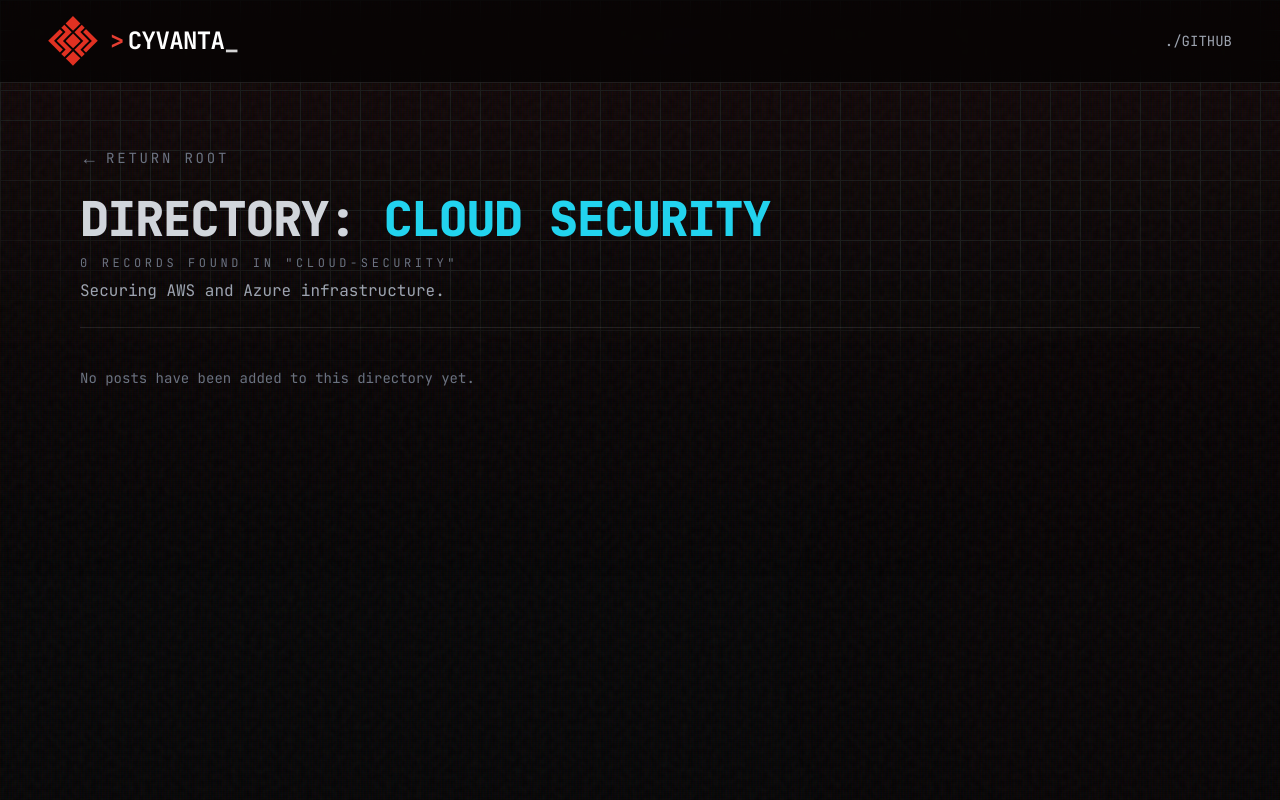
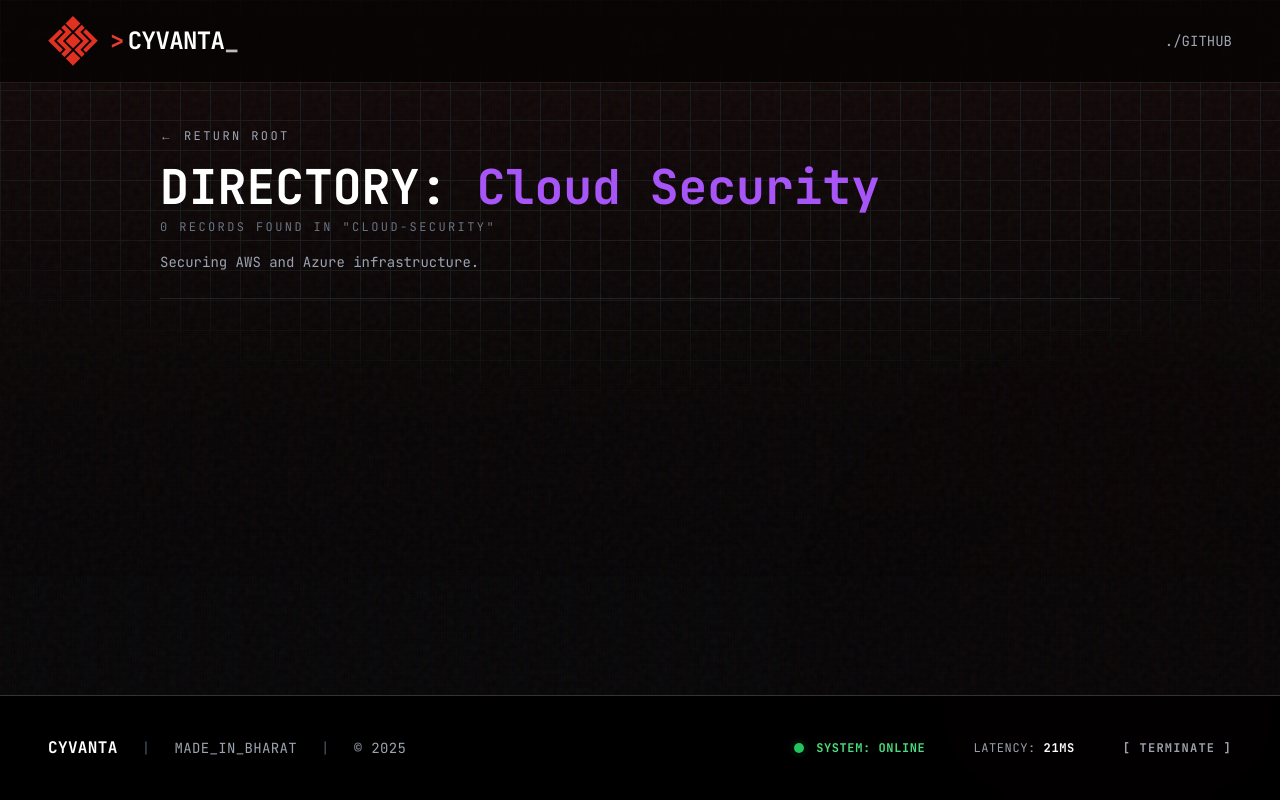
Before and after one commit to AnunayGoyal/cyvanta-blog, a Next.js app: page /blog/category/cloud-security in a window 1280 px wide. Shown: the top 800 px of the page. Built offline with nearby package versions, Linux system fonts and the light colour scheme.

Commit message:
colous and hover fix

```diff
--- a/app/blog/category/[tag]/page.tsx
+++ b/app/blog/category/[tag]/page.tsx
@@ -1,116 +1,134 @@
+import { getCategories, getPostsByCategorySlug } from "@/lib/mdx";
 import Link from "next/link";
-import { notFound } from "next/navigation";
-import { getCategories, getPostsByCategorySlug } from "@/lib/mdx";
+import type { CSSProperties } from "react";
 
-// In Next 15/16, `params` is a Promise in RSC routes
-type CategoryPageProps = {
-  params: Promise<{ tag: string }>;
+// Same color helper used on homepage
+const getHexColor = (color: string) => {
+  const defaults: Record<string, string> = {
+    emerald: "#10b981",
+    red: "#ef4444",
+    cyan: "#06b6d4",
+    purple: "#a855f7",
+    gray: "#6b7280",
+    orange: "#f97316",
+    yellow: "#eab308",
   };
 
-export default async function CategoryPage({ params }: CategoryPageProps) {
-  const { tag } = await params; // e.g. "defense-mechanisms", "cloud-security"
+  return defaults[color] || (color.startsWith("#") ? color : "#6b7280");
+};
 
-  // 1. Find the matching category by slug (slug === folder name in /content)
+// IMPORTANT: params is a Promise in this Next.js version
+export default async function CategoryPage({
+  params,
+}: {
+  params: Promise<{ tag: string }>;
+}) {
+  const { tag } = await params; // e.g. "cloud-security", "defense-mechanisms", etc.
+
   const categories = getCategories();
-  const category = categories.find((c) => c.slug === tag);
+
+  // Slug === folder name (what you use in href={`/blog/category/${cat.slug}`})
+  const lowered = tag.toLowerCase();
+  const category = categories.find(
+    (c) => c.slug.toLowerCase() === lowered
+  );
 
   if (!category) {
-    notFound();
+    return (
+      <div className="max-w-4xl mx-auto p-8 text-gray-400 font-mono">
+        <Link
+          href="/"
+          className="text-xs uppercase tracking-[0.2em] text-gray-500 hover:text-white transition block mb-4"
+        >
+          ← Return Root
+        </Link>
+        <h1 className="text-xl">Category not found.</h1>
+      </div>
+    );
   }
 
-  // 2. Get all posts under this category
-  const posts = getPostsByCategorySlug(tag);
-  const recordLabel = posts.length === 1 ? "RECORD" : "RECORDS";
+  const posts = getPostsByCategorySlug(category.slug);
+  const themeColor = getHexColor(category.color);
 
   return (
-    <main className="min-h-screen w-full max-w-6xl mx-auto px-4 py-10 md:py-16">
-      {/* RETURN ROOT */}
-      <div className="mb-4 md:mb-6">
+    <div
+      style={{ "--theme-color": themeColor } as CSSProperties}
+      className="max-w-5xl mx-auto px-4 md:px-8 py-10 font-mono"
+    >
+      {/* Return Root */}
       <Link
         href="/"
-          className="inline-flex items-center gap-2 text-xs md:text-sm font-mono text-gray-500 hover:text-primary transition-colors"
+        className="text-xs uppercase tracking-[0.2em] text-gray-400 hover:text-[var(--theme-color)] transition"
       >
-          <span className="text-lg leading-none">←</span>
-          <span className="uppercase tracking-[0.2em]">Return Root</span>
+        ← Return Root
       </Link>
-      </div>
 
-      {/* DIRECTORY HEADER */}
-      <header className="mb-8 md:mb-10 border-b border-white/10 pb-6">
-        <h1 className="text-3xl md:text-5xl font-extrabold tracking-tight mb-3">
-          <span className="text-gray-300">DIRECTORY:</span>{" "}
-          <span className="text-cyan-400">
-            {category.title.toUpperCase()}
-          </span>
+      {/* Title */}
+      <h1 className="text-4xl md:text-5xl font-bold mt-4">
+        DIRECTORY:{" "}
+        <span className="text-[var(--theme-color)]">{category.title}</span>
       </h1>
 
-        <p className="text-[11px] md:text-xs font-mono uppercase tracking-[0.3em] text-gray-500 mb-2">
-          {posts.length} {recordLabel} FOUND IN "{category.slug.toUpperCase()}"
+      {/* Record count */}
+      <p className="text-xs tracking-[0.2em] text-gray-500 mt-2">
+        {posts.length} RECORDS FOUND IN "{category.slug.toUpperCase()}"
       </p>
 
-        <p className="text-sm md:text-base text-gray-400 max-w-2xl">
+      {/* Category Description */}
+      {category.description && (
+        <p className="mt-4 max-w-2xl text-sm text-gray-400 leading-relaxed">
           {category.description}
         </p>
-      </header>
+      )}
 
-      {/* POSTS LIST */}
-      {posts.length === 0 ? (
-        <p className="text-gray-500 text-sm">
-          No posts have been added to this directory yet.
-        </p>
-      ) : (
-        <section className="space-y-4">
+      {/* Divider line */}
+      <div className="mt-6 h-px w-full bg-white/10" />
+
+      {/* Posts */}
+      <div className="mt-6 space-y-5">
         {posts.map((post) => (
           <Link
             key={post.slug}
             href={`/blog/${post.slug}`}
             className={`
-                group relative block border border-white/10 rounded-sm
-                bg-black/60 px-4 py-4 md:px-6 md:py-5
-                hover:border-cyan-400/60 hover:bg-black/80 transition
+              group block border border-white/10 rounded-sm p-5 bg-black/30
+              transition hover:border-[var(--theme-color)] hover:bg-black/40
             `}
           >
-              {/* TAG ROW */}
-              <div className="mb-3 flex flex-wrap gap-2 text-[10px] font-mono uppercase tracking-[0.18em]">
-                {/* Primary category tag (from card) */}
-                <span className="px-2 py-1 rounded-sm border border-cyan-400/40 bg-cyan-400/5 text-cyan-300">
+            {/* TAGS */}
+            <div className="flex items-center flex-wrap gap-2 text-[10px] uppercase tracking-[0.18em] mb-2">
+              <span
+                className="px-2 py-[3px] border rounded-sm"
+                style={{
+                  color: themeColor,
+                  borderColor: themeColor,
+                }}
+              >
                 {category.tag}
               </span>
 
-                {/* Extra tags from post frontmatter, if any */}
-                {post.tags &&
-                  post.tags.map((tag) => (
+              {post.tags?.map((t) => (
                 <span
-                      key={tag}
-                      className="px-2 py-1 rounded-sm border border-white/15 bg-white/5 text-gray-200"
+                  key={t}
+                  className="px-2 py-[3px] border border-white/20 text-gray-300 rounded-sm"
                 >
-                      {tag}
+                  {t}
                 </span>
               ))}
             </div>
 
-              {/* TITLE + DATE ROW */}
-              <div className="flex flex-col md:flex-row md:items-center md:justify-between gap-2">
-                <h2 className="text-base md:text-lg font-semibold text-white group-hover:text-cyan-300 transition-colors">
+            {/* Title & Date */}
+            <div className="flex justify-between items-center gap-3">
+              <h2 className="text-lg md:text-xl text-white group-hover:text-[var(--theme-color)] transition">
                 {post.title}
               </h2>
-
               {post.date && (
-                  <span className="text-xs font-mono text-gray-500">
-                    {post.date}
-                  </span>
+                <span className="text-xs text-gray-400">{post.date}</span>
               )}
             </div>
           </Link>
         ))}
-        </section>
-      )}
-    </main>
+      </div>
+    </div>
   );
 }
-
-// Pre-generate static category pages based on all category slugs
-export function generateStaticParams() {
-  const categories = getCategories();
-  return categories.map((cat) => ({ tag: cat.slug }));
-}
--- a/components/BlogExplorer.tsx
+++ b/components/BlogExplorer.tsx
@@ -144,7 +144,7 @@ export default function BlogExplorer({ posts }: Props) {
             Recommended
           </h2>
           <div className="space-y-3">
-            {recommended.map((post) => (
+            {recommended.map((post, idx) => (
               <PostRow key={post.slug} post={post} highlightCategory />
             ))}
           </div>
@@ -182,7 +182,7 @@ function PostRow({
   } as CSSProperties;
 
   if (highlightCategory) {
-    // Slight glow for recommended, border stays white
+    // Slight glow for recommended, but border itself stays white
     rowStyle.boxShadow = "0 0 18px -14px var(--theme-color)";
   }
 
@@ -195,9 +195,20 @@ function PostRow({
         border border-white/20 bg-transparent
         px-4 py-3 md:px-5 md:py-4
         hover:border-white/60 hover:bg-white/5
+        hover:-translate-y-[2px]
         transition
+        motion-safe:animate-fadeInUp
       `}
     >
+      {/* Scanline sweep on hover */}
+      <div
+        className="pointer-events-none absolute inset-x-0 -inset-y-4 opacity-0 group-hover:opacity-100 group-hover:motion-safe:animate-scanline"
+        style={{
+          background:
+            "linear-gradient(to bottom, transparent 0%, rgba(255,255,255,0.08) 50%, transparent 100%)",
+        }}
+      />
+
       {/* Category chip only (no repeated tags) */}
       <div className="mb-2 flex flex-wrap items-center gap-2 text-[10px] font-mono uppercase tracking-[0.18em]">
         <span
--- a/tailwind.config.js
+++ b/tailwind.config.js
@@ -4,13 +4,13 @@ module.exports = {
     "./app/**/*.{js,ts,jsx,tsx,mdx}",
     "./pages/**/*.{js,ts,jsx,tsx,mdx}",
     "./components/**/*.{js,ts,jsx,tsx,mdx}",
-    "./src/**/*.{js,ts,jsx,tsx,mdx}", // specific to your src folder if you use it
+    "./src/**/*.{js,ts,jsx,tsx,mdx}",
   ],
   theme: {
     extend: {
       colors: {
         primary: {
-          DEFAULT: "#E63E32", // Your Brand Red
+          DEFAULT: "#E63E32", // Brand Red
           dark: "#B92B21",
           glow: "#FF6B61",
         },
@@ -18,21 +18,53 @@ module.exports = {
         surface: "#0F0F0F",
       },
       fontFamily: {
-        mono: ["var(--font-mono)", "monospace"], // Your terminal font
+        mono: ["var(--font-mono)", "monospace"],
       },
-      // Animation definitions
       animation: {
         blink: "blink 1s step-end infinite",
+        fadeInUp: "fadeInUp 0.6s ease-out both",
+        fadeIn: "fadeIn 0.8s ease-out both",
+        pulseSoft: "pulseSoft 2.4s ease-in-out infinite",
+        breathe: "breathe 10s ease-in-out infinite alternate",
+        scanline: "scanline 1s linear",              // single sweep (used elsewhere)
+        scanlineLoop: "scanline 1s linear infinite", // continuous while hovered
       },
       keyframes: {
         blink: {
           "0%, 100%": { opacity: "1" },
           "50%": { opacity: "0" },
         },
+        fadeInUp: {
+          "0%": { opacity: "0", transform: "translateY(10px)" },
+          "100%": { opacity: "1", transform: "translateY(0)" },
+        },
+        fadeIn: {
+          "0%": { opacity: "0" },
+          "100%": { opacity: "1" },
+        },
+        pulseSoft: {
+          "0%, 100%": { opacity: "0.7" },
+          "50%": { opacity: "1" },
+        },
+        breathe: {
+          "0%": { opacity: "0.4", transform: "scale(1)" },
+          "100%": { opacity: "0.85", transform: "scale(1.08)" },
+        },
+        scanline: {
+          "0%": {
+            transform: "translateY(-100%)",
+            opacity: "0",
+          },
+          "20%": {
+            opacity: "0.25",
+          },
+          "100%": {
+            transform: "translateY(120%)",
+            opacity: "0",
+          },
+        },
       },
     },
   },
-  plugins: [
-    require("@tailwindcss/typography"), // The plugin we added for the blog
-  ],
+  plugins: [require("@tailwindcss/typography")],
 };
```
Also changed, not shown: app/page.tsx (+38 -9 lines). Lines whose indentation alone changed are shown as unchanged.
